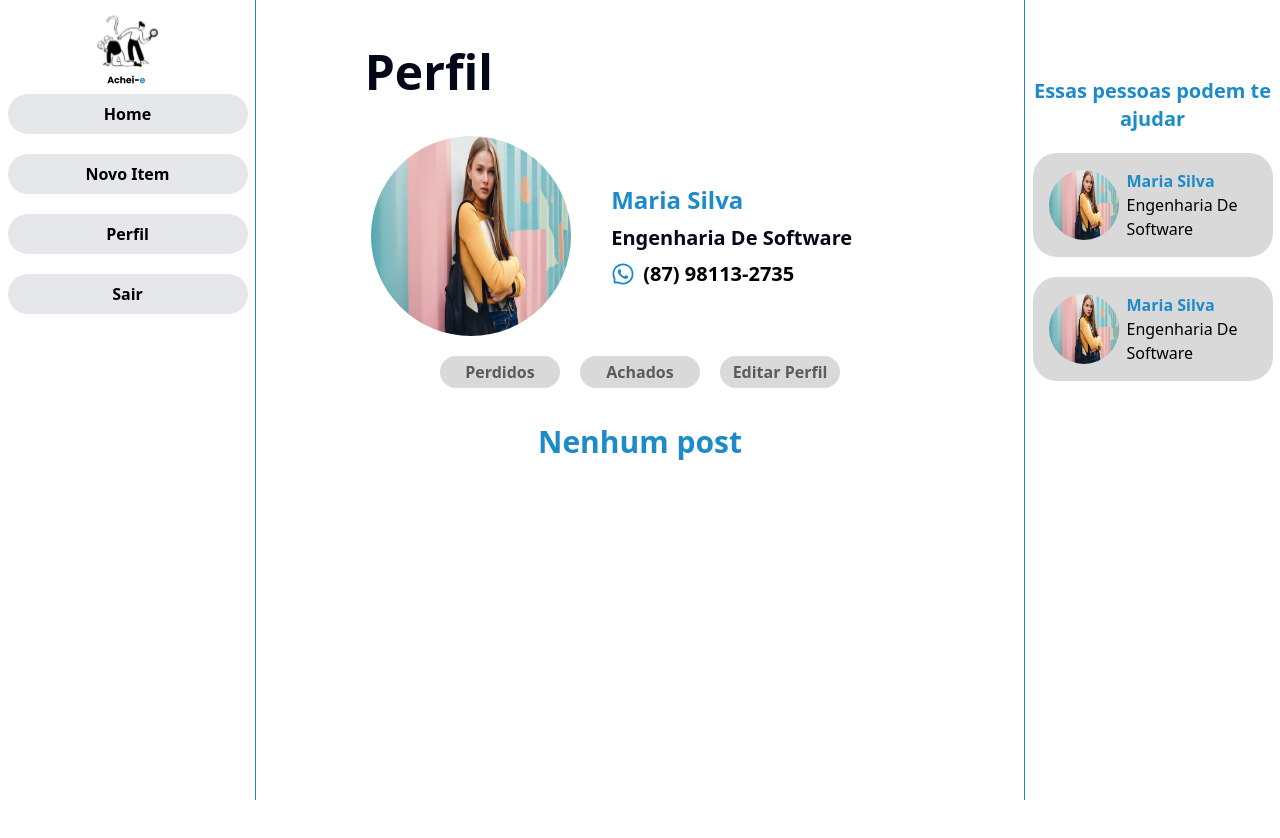
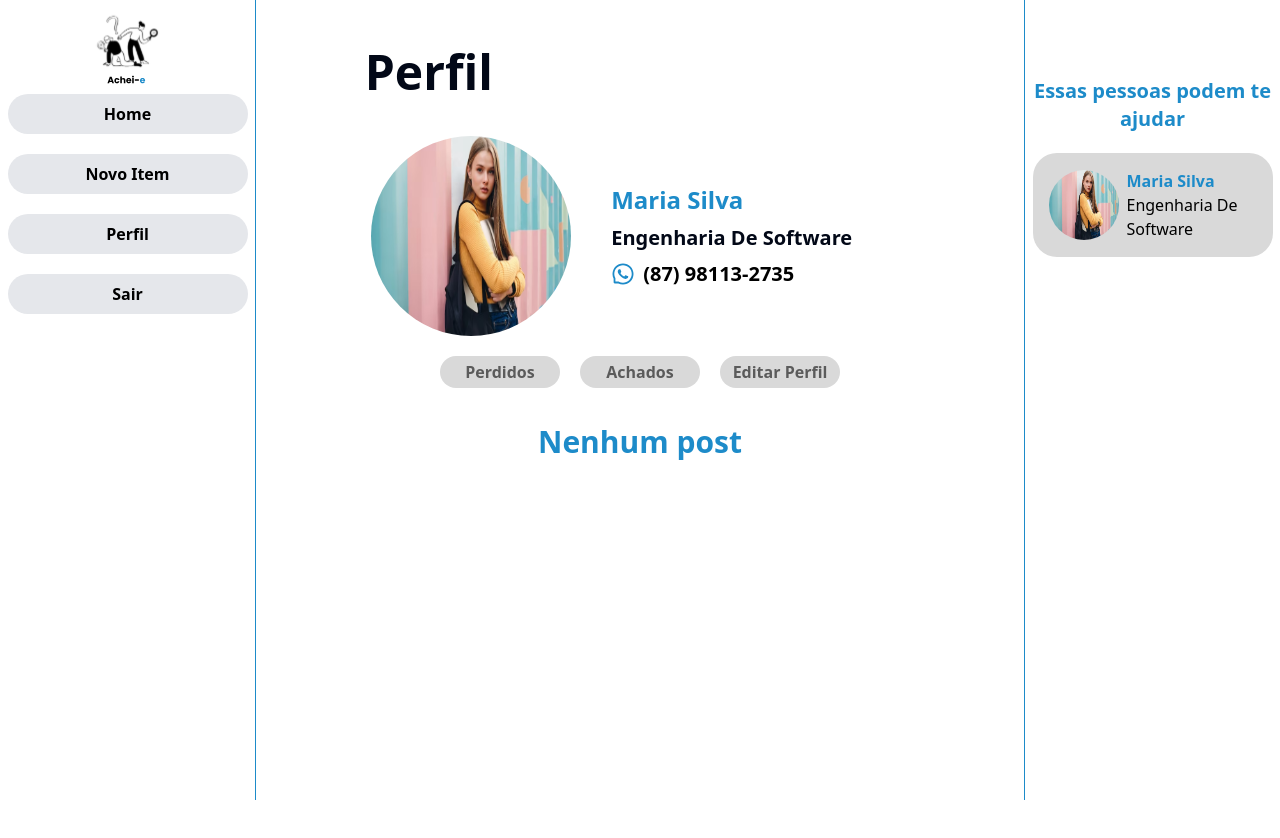
Before and after one commit to JoaoLucasCordeiro/achei-e_client, a React (Vite) app: page /profile in a window 1280 px wide. Shown: the top 838 px of the page. Built offline with nearby package versions, Linux system fonts and the light colour scheme.

Commit message:
fix: remove profileCards duplicated

```diff
--- a/src/routes/Home.tsx
+++ b/src/routes/Home.tsx
@@ -76,13 +76,6 @@ const Home = () => {
             name="Maria Silva"
             course="Engenharia De Software"
           />
-
-          <CardUser
-            imageUrl={profileImage}
-            altText="Usuário do Achei-e"
-            name="Maria Silva"
-            course="Engenharia De Software"
-          />
         </div>
       </div>
     </main>
--- a/src/routes/NewItem.tsx
+++ b/src/routes/NewItem.tsx
@@ -7,6 +7,7 @@ import {
   AiOutlineEdit,
   AiFillCamera,
 } from "react-icons/ai";
+import profileImage from "../../public/women.jpg";
 
 const NewItem = () => {
   return (
@@ -86,14 +87,7 @@ const NewItem = () => {
 
         <div className="flex flex-col items-center gap-5">
           <CardUser
-            imageUrl="public/women.jpg"
-            altText="Usuário do Achei-e"
-            name="Maria Silva"
-            course="Engenharia De Software"
-          />
-
-          <CardUser
-            imageUrl="public/women.jpg"
+            imageUrl={profileImage}
             altText="Usuário do Achei-e"
             name="Maria Silva"
             course="Engenharia De Software"
--- a/src/routes/Profile.tsx
+++ b/src/routes/Profile.tsx
@@ -66,13 +66,6 @@ const Profile = () => {
             name="Maria Silva"
             course="Engenharia De Software"
           />
-
-          <CardUser
-            imageUrl={profileImage}
-            altText="Usuário do Achei-e"
-            name="Maria Silva"
-            course="Engenharia De Software"
-          />
         </div>
       </div>
     </main>
```
